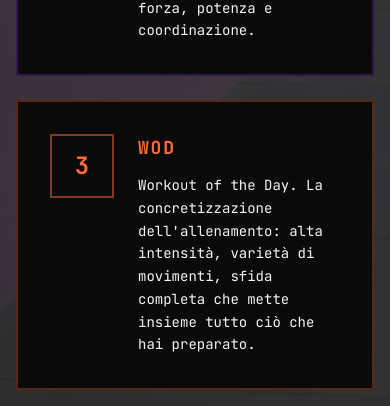
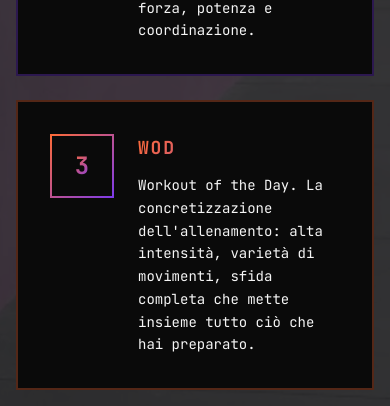
Before and after one commit to richterzo/otherwise-landing, a Next.js app: page / in a window 390 px wide. Shown: the part 4258-4664 px from the top of the page. Built offline with nearby package versions, Linux system fonts and the light colour scheme.

Commit message:
migliorie

```diff
--- a/components/CTA.tsx
+++ b/components/CTA.tsx
@@ -38,7 +38,7 @@ export default function CTA() {
       </div>
 
       <div className="relative max-w-6xl mx-auto px-4 sm:px-6">
-        <div className="grid lg:grid-cols-2 gap-8 lg:gap-16 items-start">
+        <div className="grid lg:grid-cols-2 gap-8 lg:gap-16 items-start lg:items-center">
           {/* Left: Info */}
           <motion.div
             initial={{ opacity: 0, x: -30 }}
@@ -150,6 +150,7 @@ export default function CTA() {
             initial={{ opacity: 0, x: 30 }}
             animate={isInView ? { opacity: 1, x: 0 } : {}}
             transition={{ duration: 0.6, delay: 0.1, ease: "easeOut" }}
+            className="lg:pt-8"
           >
             <form onSubmit={handleSubmit} className="space-y-6" aria-label="Form di contatto">
               <div>
--- a/components/Training.tsx
+++ b/components/Training.tsx
@@ -169,7 +169,9 @@ export default function Training() {
 
           {/* WOD Steps */}
           <div className="space-y-6">
-            {wodSteps.map((step, index) => (
+            {wodSteps.map((step, index) => {
+              const isWOD = step.id === 3;
+              return (
                 <motion.div
                   key={step.id}
                   initial={{ opacity: 0, x: index % 2 === 0 ? -30 : 30 }}
@@ -179,17 +181,49 @@ export default function Training() {
                 >
                   <div className="flex items-start gap-6">
                     {/* Step Number */}
+                    {isWOD ? (
+                      <div
+                        className="flex-shrink-0 w-16 h-16 flex items-center justify-center group-hover:opacity-100 transition-all duration-300 relative p-[2px]"
+                        style={{
+                          background: 'linear-gradient(135deg, #FF6B35, #7C3AED)',
+                          borderRadius: '0',
+                        }}
+                      >
+                        <div className="w-full h-full bg-nero-tattico flex items-center justify-center">
+                          <span
+                            className="font-mono font-bold text-2xl bg-clip-text text-transparent"
+                            style={{
+                              backgroundImage: 'linear-gradient(135deg, #FF6B35, #7C3AED)',
+                            }}
+                          >
+                            {step.id}
+                          </span>
+                        </div>
+                      </div>
+                    ) : (
                       <div className={`flex-shrink-0 w-16 h-16 border-2 ${step.borderColor} border-opacity-50 flex items-center justify-center group-hover:border-opacity-100 transition-all duration-300`}>
                         <span className={`${step.textColor} font-mono font-bold text-2xl`}>
                           {step.id}
                         </span>
                       </div>
+                    )}
 
                     {/* Step Content */}
                     <div className="flex-1">
+                      {isWOD ? (
+                        <h4
+                          className="font-mono text-lg tracking-widest uppercase mb-3 font-bold bg-clip-text text-transparent"
+                          style={{
+                            backgroundImage: 'linear-gradient(135deg, #FF6B35, #7C3AED)',
+                          }}
+                        >
+                          {step.name}
+                        </h4>
+                      ) : (
                         <h4 className={`${step.textColor} font-mono text-lg tracking-widest uppercase mb-3 font-bold`}>
                           {step.name}
                         </h4>
+                      )}
                       <p className="text-bianco-luce font-mono text-sm leading-relaxed">
                         {step.description}
                       </p>
@@ -200,7 +234,8 @@ export default function Training() {
                   <div className={`absolute top-2 left-2 w-4 h-4 border-t-2 border-l-2 ${step.borderColor} opacity-0 group-hover:opacity-100 transition-opacity duration-300`} />
                   <div className={`absolute bottom-2 right-2 w-4 h-4 border-b-2 border-r-2 ${step.borderColor} opacity-0 group-hover:opacity-100 transition-opacity duration-300`} />
                 </motion.div>
-            ))}
+              );
+            })}
           </div>
         </motion.div>
 
```
Lines whose indentation alone changed are shown as unchanged.
